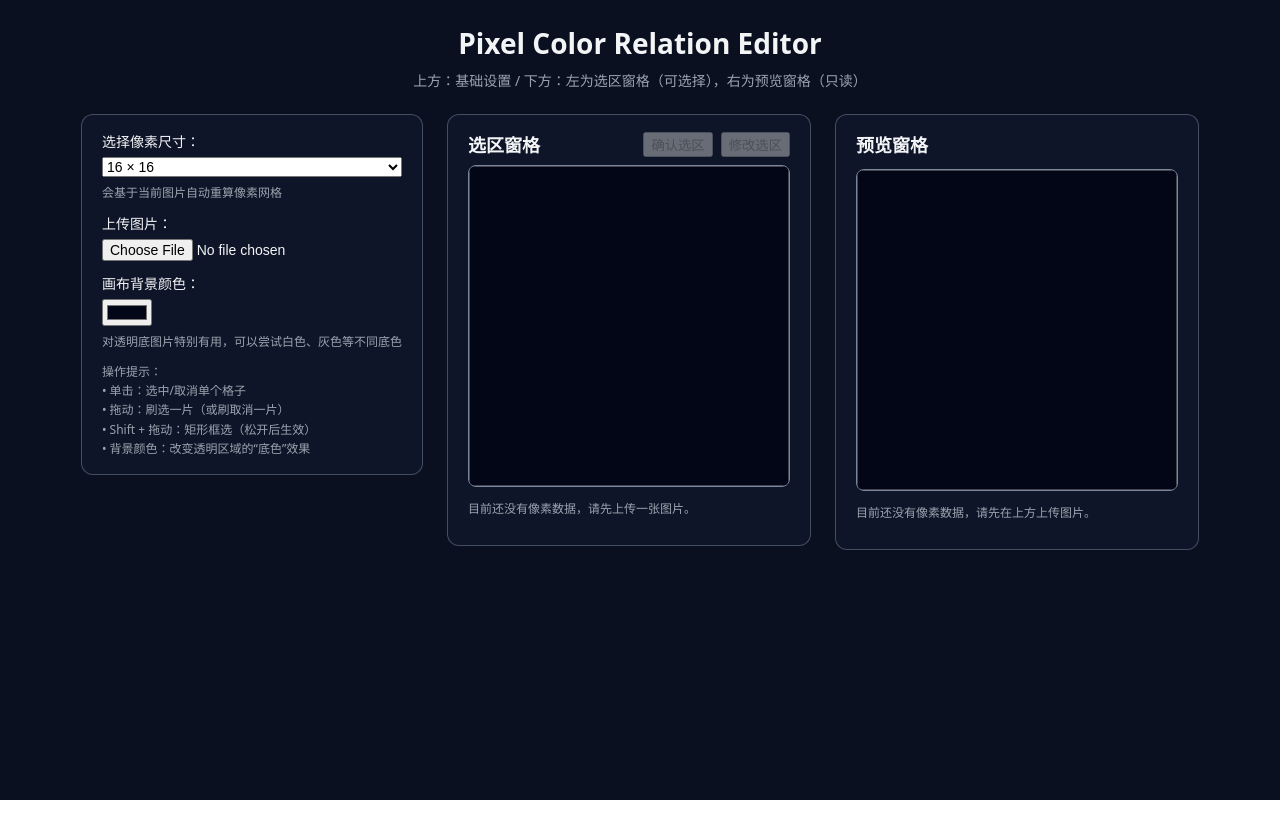
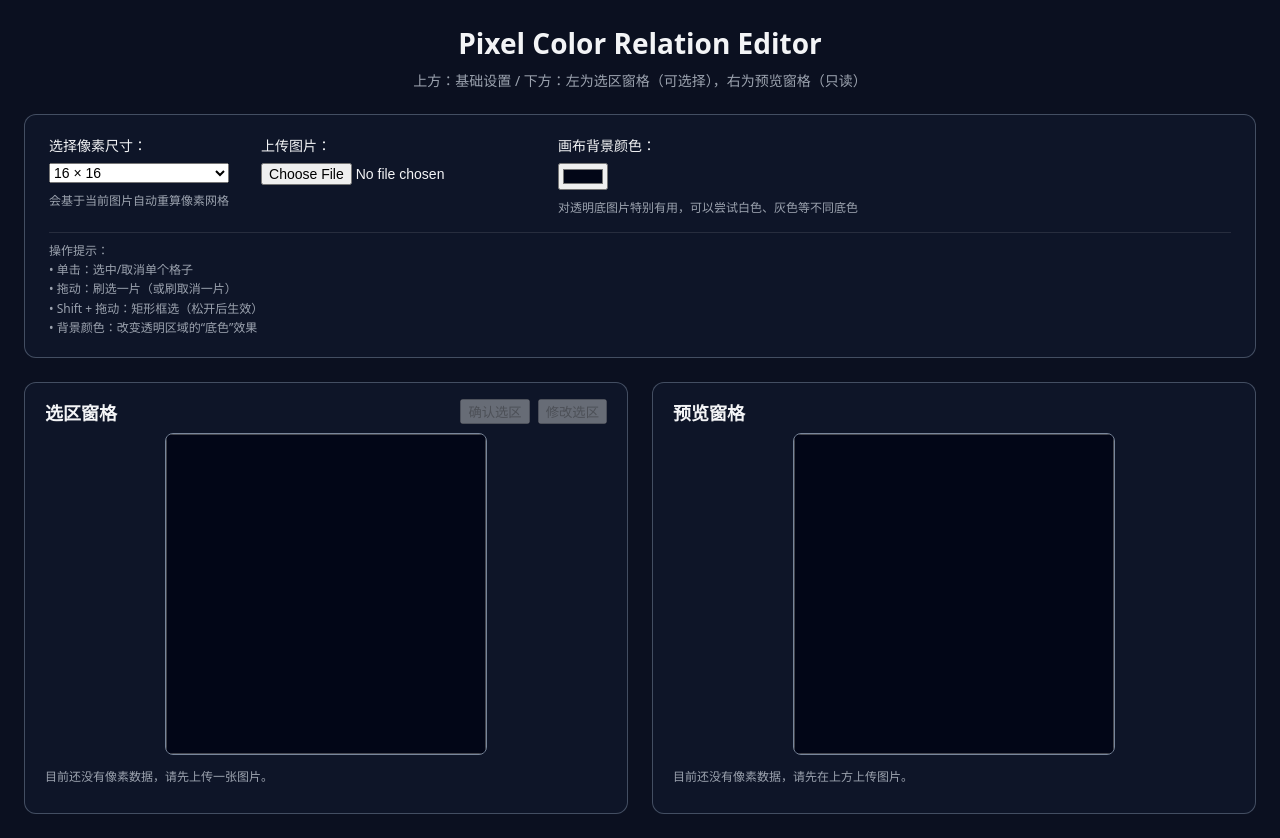
Before and after one commit to ruowen6/pixel-color-editor, a React (Vite) app: page / in a window 1280 px wide. Before the commit the page ends 800 px from the top, so only its background shows below. Built offline with nearby package versions, Linux system fonts and the light colour scheme.

Commit message:
All designed functionalities implemented: export function, select function, and color change function.

```diff
--- a/src/App.css
+++ b/src/App.css
@@ -26,26 +26,46 @@
 
 .app-main {
   display: flex;
-  flex-wrap: wrap;
+  flex-direction: column;
+  width: 100%;
+  max-width: 98vw;
+  margin: 0 auto;
   gap: 24px;
-  justify-content: center;
-  align-items: flex-start;
+  align-items: stretch;
 }
 
 .controls {
-  padding: 16px 20px;
+  display: flex;
+  flex-direction: row;
+  flex-wrap: wrap;
+  align-items: flex-start;
+  gap: 12px 32px;
+  padding: 20px 24px;
   border-radius: 12px;
   background: rgba(15, 23, 42, 0.9);
   border: 1px solid rgba(148, 163, 184, 0.4);
-  min-width: 260px;
+  box-sizing: border-box;
+}
+
+/* Make the operations manual hint take full width */
+.controls > div.hint {
+  width: 100%;
+  margin-top: 4px !important;
+  border-top: 1px solid rgba(255, 255, 255, 0.1);
+  padding-top: 8px;
+}
+
+.controls > p.hint {
+  margin: 0;
+  width: 100%; /* Force it to break row if needed, or let it flow */
+  line-height: 1.4;
 }
 
 .control-group {
   display: flex;
   flex-direction: column;
-  margin-bottom: 12px;
   font-size: 14px;
-  gap: 6px;
+  gap: 8px;
 }
 
 .control-group span {
@@ -82,7 +102,7 @@
   border: 1px solid rgba(148, 163, 184, 0.8);
 
   transition: box-shadow 0.15s ease, transform 0.15s ease;
-
+  margin: 0 auto;
 }
 
 .pixel-canvas-preview {
--- a/src/App.tsx
+++ b/src/App.tsx
@@ -178,6 +178,39 @@ function App() {
     });
   }
 
+  // 3.1: 保存当前修改
+  const handleApplyChanges = () => {
+    if (!previewGrid) return;
+
+    // 1. 将当前的预览网格（改色后）变成真正的 grid
+    // 注意：我们要把 selected 状态清空吗？需求说“后续再次被修改，仍以当下的修改结果为起点”
+    // 通常意味着这一次改色完成了。为了避免混淆，最好是应用修改后，退出“已确认”状态，
+    // 或者保持“已确认”状态但重置 relation？
+
+    // 如果我们只更新 grid，relation 依然指向旧的 basePixelIndex（还是同一个格子），
+    // 它的 baseColorHex 已经被我们改成新的了。
+    // 但是 relation.deltas 记录的是和 *旧的* baseHsl 的差值。
+    // 这里逻辑会有点绕。最稳健的做法是：
+    // -> 更新 grid 为 previewGrid (新的颜色已固化)
+    // -> 重置 relation 和 basePixelIndex (相当于这是一个新的起点)
+    // -> 用户需要重新选区（或者保留选区？），重新点 Confirmed，重新选基准点。
+
+    // 需求中说：“如果后续再次被修改，仍以当下的修改结果为起点被进行后续的调整。”
+    // 这听起来像是把颜色“烤”进画布里。
+
+    // 让我们先把颜色固化进 grid：
+    // *注意*：previewGrid 里的 pixels 是带着 selected 状态的。
+    // 如果想要用户可以继续无缝调整，我们可能需要保留选区状态。
+
+    setGrid(previewGrid);
+
+    // 重置“改色状态”
+    setIsConfirmed(false); // 退出确认模式，允许用户重新调整选区，或者直接再次点击确认
+    setRelation(null);
+    setBasePixelIndex(null);
+    setBaseColorHex(null);
+  };
+
   // 计算预览网格
   const previewGrid = useMemo(() => {
     if (!grid) return null;
@@ -265,6 +298,7 @@ function App() {
             grid={previewGrid}
             bgColor={bgColor}
             isConfirmed={isConfirmed}
+            onApplyChanges={handleApplyChanges}
           />
         </div>
       </main>
--- a/src/components/PixelCanvasPanel.tsx
+++ b/src/components/PixelCanvasPanel.tsx
@@ -383,13 +383,14 @@ export function PixelCanvasPanel({
       {isConfirmed && basePixelIndex !== null && baseColorHex && (
         <div
           style={{
-            marginTop: "10px",
+            margin: "15px auto 0",
             // 让工具栏宽度对齐 canvas
             width: canvasRef.current ? canvasRef.current.width : "auto",
             maxWidth: "100%",
             boxSizing: "border-box", // 包含 padding
             padding: "12px",
             background: "#1e293b",
+            borderTop: "1px solid #334155",
             borderRadius: "4px",
             fontSize: "0.9rem",
             display: "flex",
@@ -487,8 +488,11 @@ export function PixelCanvasPanel({
               onChange={onToggleKeepLightness}
               style={{ accentColor: "#3b82f6" }}
             />
-            保持基准色明度 <br/>(勾选后仅能修改色相，明度光谱修改功能已禁用)
+            保持基准色明度
           </label>
+          <div style={{ fontSize: "0.75rem", color: "#94a3b8", marginLeft: "22px", marginTop: "-4px" }}>
+            (勾选后仅能修改色相，明度光谱修改功能已禁用)
+          </div>
 
           <div
             style={{
--- a/src/components/PreviewCanvasPanel.tsx
+++ b/src/components/PreviewCanvasPanel.tsx
@@ -1,15 +1,27 @@
 // src/components/PreviewCanvasPanel.tsx
-import { useEffect, useRef } from "react";
+import { useEffect, useRef, useState } from "react";
 import type { PixelGrid } from "../types/pixel";
+import { exportGridToPng } from "../utils/exportPng";
 
 type Props = {
   grid: PixelGrid | null;
-  bgColor: string;
+  bgColor: string; // The canvas bg color (user selected)
   isConfirmed: boolean;
+  onApplyChanges: () => void;
 };
 
-export function PreviewCanvasPanel({ grid, bgColor, isConfirmed }: Props) {
+export function PreviewCanvasPanel({
+  grid,
+  bgColor,
+  isConfirmed,
+  onApplyChanges,
+}: Props) {
   const canvasRef = useRef<HTMLCanvasElement | null>(null);
+
+  // 默认开启“仅导出选中”如果当前处于选择模式？或者总是提供全选？
+  // 为简单起见，我们提供4个按钮或者一个checkbox?
+  // 加上 "Scale" 选项。
+  const [onlySelected, setOnlySelected] = useState(false);
 
   useEffect(() => {
     const canvas = canvasRef.current;
@@ -77,7 +89,21 @@ export function PreviewCanvasPanel({ grid, bgColor, isConfirmed }: Props) {
 
   return (
     <section className="canvas-panel">
-      <h2>预览窗格</h2>
+      <div
+        style={{
+          display: "flex",
+          justifyContent: "space-between",
+          alignItems: "center",
+          marginBottom: "0.5rem",
+        }}
+      >
+        <h2 style={{ margin: 0 }}>预览窗格</h2>
+        {isConfirmed && grid && (
+          <button onClick={onApplyChanges} title="把当前的改色结果固化到网格中">
+            保存当前修改
+          </button>
+        )}
+      </div>
       <canvas
         ref={canvasRef}
         className="pixel-canvas pixel-canvas-preview"
@@ -87,6 +113,80 @@ export function PreviewCanvasPanel({ grid, bgColor, isConfirmed }: Props) {
         }}
       />
       {!grid && <p className="hint">目前还没有像素数据，请先在上方上传图片。</p>}
+
+      {grid && (
+        <div
+          className="export-panel"
+          style={{
+            marginTop: "15px",
+            padding: "12px",
+            borderTop: "1px solid #334155",
+          }}
+        >
+          <div style={{ marginBottom: "8px", fontWeight: 500 }}>导出选项</div>
+
+          <label
+            style={{
+              display: "flex",
+              alignItems: "center",
+              gap: "6px",
+              fontSize: "0.9rem",
+              marginBottom: "10px",
+              cursor: "pointer",
+              color: "#e2e8f0",
+            }}
+          >
+            <input
+              type="checkbox"
+              checked={onlySelected}
+              onChange={(e) => setOnlySelected(e.target.checked)}
+              style={{ accentColor: "#3b82f6" }}
+            />
+            仅导出选区内容 (裁剪掉未选中像素)
+          </label>
+
+          <div style={{ display: "flex", gap: "10px", flexWrap: "wrap" }}>
+            <button
+              onClick={() => {
+                // 计算 scale: 16 -> 48 (x3), 32 -> ? (比如说也是 48? 那就是 x1.5? 或者保持 x3 -> 96?)
+                // 需求: "对于16*16...我希望下载时得到的图片大小是48*48" (即 x3)
+                // "那么对于32*32...合适的比例放大" (若也是 x3，则是 96*96)
+                // 我们可以统一用 scale=3
+                const scale = 3;
+                exportGridToPng(grid, {
+                  background: "transparent",
+                  bgColorHex: bgColor,
+                  onlySelected,
+                  scale,
+                  filename: `pixel-${grid.size}x${grid.size}${
+                    onlySelected ? "-selected" : ""
+                  }.png`,
+                });
+              }}
+              title="保留透明通道，只有像素点有颜色"
+            >
+              导出 PNG (透明)
+            </button>
+            <button
+              onClick={() => {
+                const scale = 3;
+                exportGridToPng(grid, {
+                  background: "color",
+                  bgColorHex: bgColor,
+                  onlySelected,
+                  scale,
+                  filename: `pixel-${grid.size}x${grid.size}${
+                    onlySelected ? "-selected" : ""
+                  }-bg.png`,
+                });
+              }}
+              title={`将目前的背景色 (${bgColor}) 融合进图片`}
+            >
+              导出 PNG (带背景)
+            </button>
+          </div>
+        </div>
+      )}
     </section>
   );
 }
```
Also changed, not shown: src/utils/exportPng.ts (+61 -14 lines).
